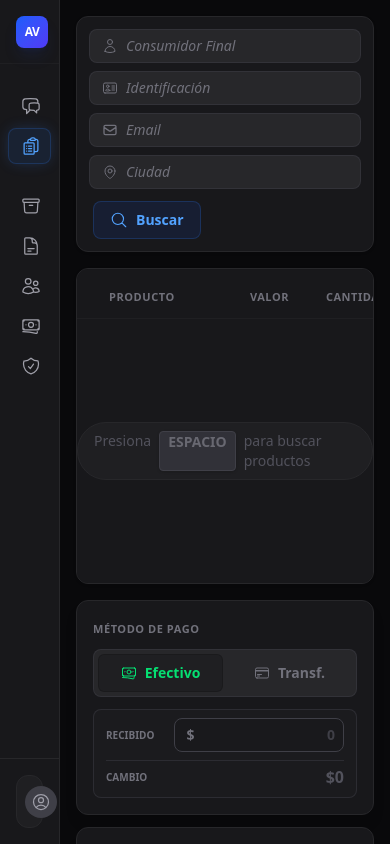
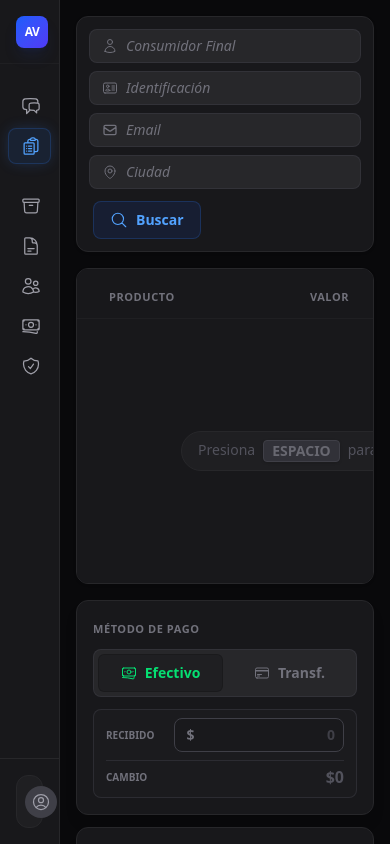
Before and after one commit to Sebasxs/smart-pos, a React (Vite) app in the folder client/: page /billing in a window 390 px wide. Built offline with nearby package versions, Linux system fonts and the light colour scheme.

Commit message:
fix(ui): improve invoice table responsive height and horizontal scroll protection

```diff
--- a/client/src/components/billing/InvoiceTable.tsx
+++ b/client/src/components/billing/InvoiceTable.tsx
@@ -11,6 +11,7 @@ type InvoiceItemRowProps = {
 
 const GRID_LAYOUT = 'grid grid-cols-[minmax(6rem,1fr)_6rem_6rem_5rem_2rem] gap-3 items-center px-1';
 
+// ... (El componente InvoiceItemRow se mantiene intacto, igual que antes)
 const InvoiceItemRow = ({ item, onUpdate, onRemove }: InvoiceItemRowProps) => {
    const originalValues = useRef({
       name: item.name,
@@ -121,11 +122,17 @@ type InvoiceTableProps = {
 
 export const InvoiceTable = ({ items, onUpdateItem, onRemoveItem }: InvoiceTableProps) => {
    return (
-      // Cambio: h-full reemplazado por min-h-[16rem] (aprox 250px) para que empiece pequeño
-      // pero crezca si hay items.
-      <div className="flex flex-col min-h-[16rem] bg-zinc-900">
+      // Contenedor raíz: h-full para aceptar la altura de Billing.tsx.
+      // overflow-x-auto: Aquí aplicamos el scroll horizontal global para la tabla.
+      <div className="flex flex-col h-full bg-zinc-900 overflow-x-auto custom-scrollbar">
+         {/*
+             Contenedor interno: min-w-[540px] fuerza el scroll horizontal si la pantalla es muy pequeña.
+             h-full y flex-col aseguran que el contenido vertical se estire.
+         */}
+         <div className="min-w-[540px] h-full flex flex-col">
+            {/* Header */}
             <div
-            className={`${GRID_LAYOUT} text-zinc-500 font-bold text-[11px] pt-5 pb-3 px-4 uppercase tracking-wider border-b border-zinc-800/50`}
+               className={`${GRID_LAYOUT} text-zinc-500 font-bold text-[11px] pt-5 pb-3 px-4 uppercase tracking-wider border-b border-zinc-800/50 shrink-0`}
             >
                <div className="text-left pl-4">Producto</div>
                <div className="text-right pr-2">Valor</div>
@@ -134,11 +141,9 @@ export const InvoiceTable = ({ items, onUpdateItem, onRemoveItem }: InvoiceTable
                <div></div>
             </div>
 
-         {/*
-             Cambio: Eliminado overflow-y-auto y flex-1 para permitir crecimiento natural.
-             Se mantiene flex flex-col para organizar filas.
-         */}
-         <div className="flex flex-col gap-y-1 py-1">
+            {/* Lista de Items */}
+            {/* lg:flex-1 y lg:overflow-y-auto activan el scroll interno solo en desktop */}
+            <div className="flex flex-col gap-y-1 py-1 lg:flex-1 lg:overflow-y-auto custom-scrollbar">
                {items.map(item => (
                   <InvoiceItemRow
                      key={item.id}
@@ -149,8 +154,8 @@ export const InvoiceTable = ({ items, onUpdateItem, onRemoveItem }: InvoiceTable
                ))}
 
                {items.length === 0 && (
-               // Cambio: Altura explicita h-64 para centrar el mensaje cuando está vacío.
-               <div className="h-64 flex flex-col items-center justify-center text-zinc-600 animate-in fade-in duration-500">
+                  // h-64 para móvil (altura fija), h-full para desktop (centrado en el espacio restante)
+                  <div className="h-64 lg:h-full flex flex-col items-center justify-center text-zinc-600 animate-in fade-in duration-500">
                      <span className="text-sm bg-zinc-800/50 px-4 py-2 rounded-full border border-zinc-800 flex justify-center gap-1">
                         Presiona{' '}
                         <kbd className="font-sans font-bold text-zinc-400/50 bg-zinc-700/60 px-2 rounded border border-zinc-700 shadow-sm mx-1">
@@ -162,5 +167,6 @@ export const InvoiceTable = ({ items, onUpdateItem, onRemoveItem }: InvoiceTable
                )}
             </div>
          </div>
+      </div>
    );
 };
--- a/client/src/pages/Billing.tsx
+++ b/client/src/pages/Billing.tsx
@@ -163,7 +163,7 @@ export const Billing = () => {
    return (
       // Cambio: Se eliminaron clases de overflow hidden y altura fija en desktop (lg:h-full)
       // Ahora permite scroll global en toda la página Billing
-      <div className="relative w-full flex flex-col gap-4 pb-4">
+      <div className="relative w-full flex flex-col gap-4 lg:h-full lg:overflow-hidden">
          <CustomerHeader onSearchRequest={() => setIsCustSearchOpen(true)} />
 
          <div className="flex flex-col lg:flex-row gap-4 flex-1 min-h-0">
@@ -172,7 +172,7 @@ export const Billing = () => {
                 Ahora es h-fit para ajustarse al contenido de la InvoiceTable.
                 min-h-0 permite que el flexbox no fuerce alturas extrañas.
             */}
-            <div className="flex-1 h-fit flex flex-col bg-zinc-900 rounded-xl border border-zinc-800 shadow-sm overflow-hidden">
+            <div className="flex-1 h-fit lg:h-full flex flex-col bg-zinc-900 rounded-xl border border-zinc-800 shadow-sm overflow-hidden">
                <div className="flex-1 relative bg-zinc-900">
                   <InvoiceTable items={items} onUpdateItem={updateItem} onRemoveItem={removeItem} />
                </div>
```
Lines whose indentation alone changed are shown as unchanged.
